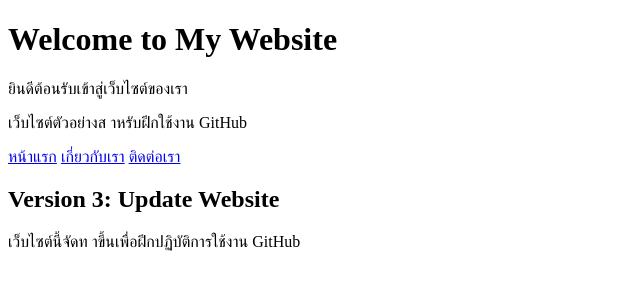
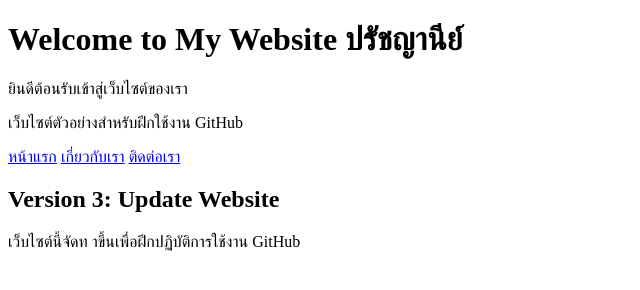
Before and after one commit to 68319010013-tech/69Dev03-github-put, a plain HTML site: page index.html in a window 1280 px wide. Shown: the whole page, without its empty margins (0-640 px from the left). Drawn offline with Linux system fonts and the light colour scheme.

Commit message:
Update Website Content

```diff
--- a/index.html
+++ b/index.html
@@ -6,9 +6,9 @@
     <title>Document</title>
 </head>
 <body>
- <h1>Welcome to My Website</h1>
+ <h1>Welcome to My Website ปรัชญานีย์</h1>
 <p>ยินดีต้อนรับเข้าสู่เว็บไซต์ของเรา</p>
-<p>เว็บไซต์ตัวอย่างส าหรับฝึกใช้งาน GitHub</p>
+<p>เว็บไซต์ตัวอย่างสำหรับฝึกใช้งาน GitHub</p>
 <a href="index.html">หน้าแรก</a>
 <a href="about.html">เกี่ยวกับเรา</a>
 <a href="contact.html">ติดต่อเรา</a>
```
